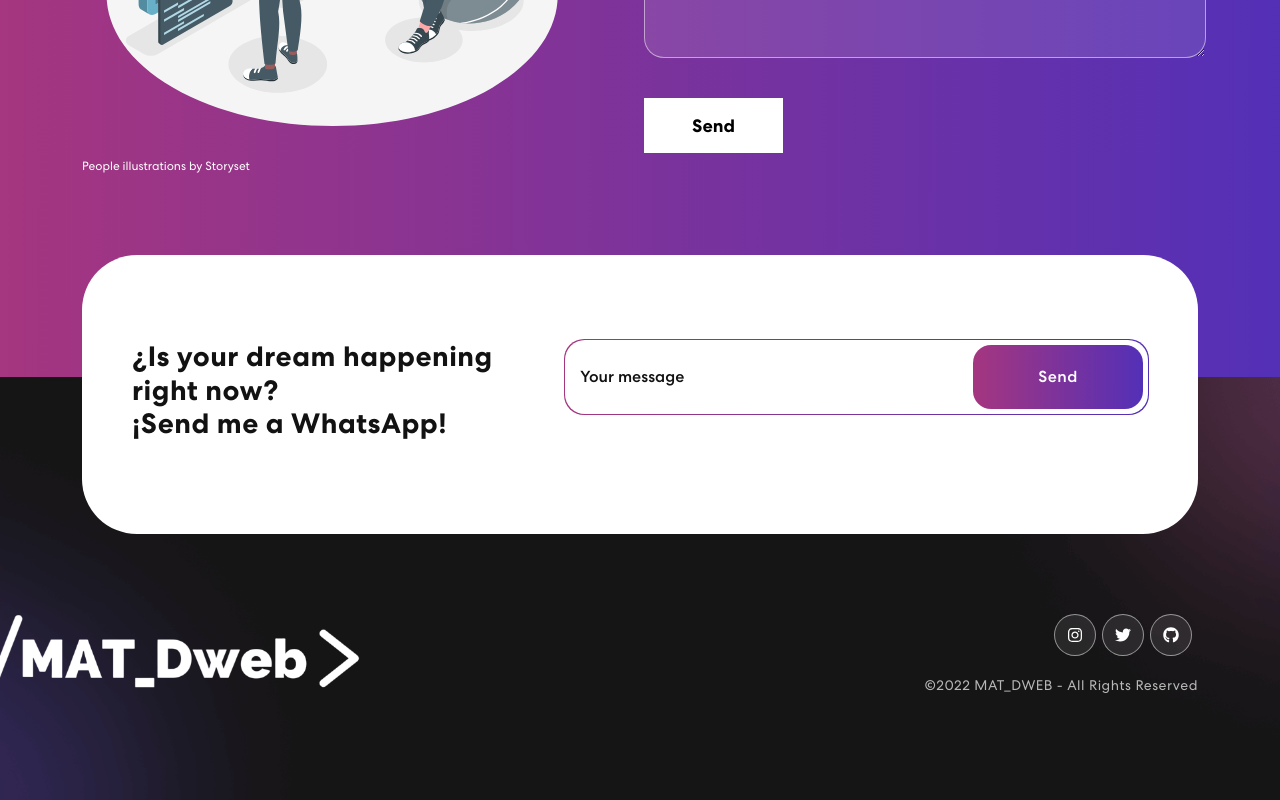
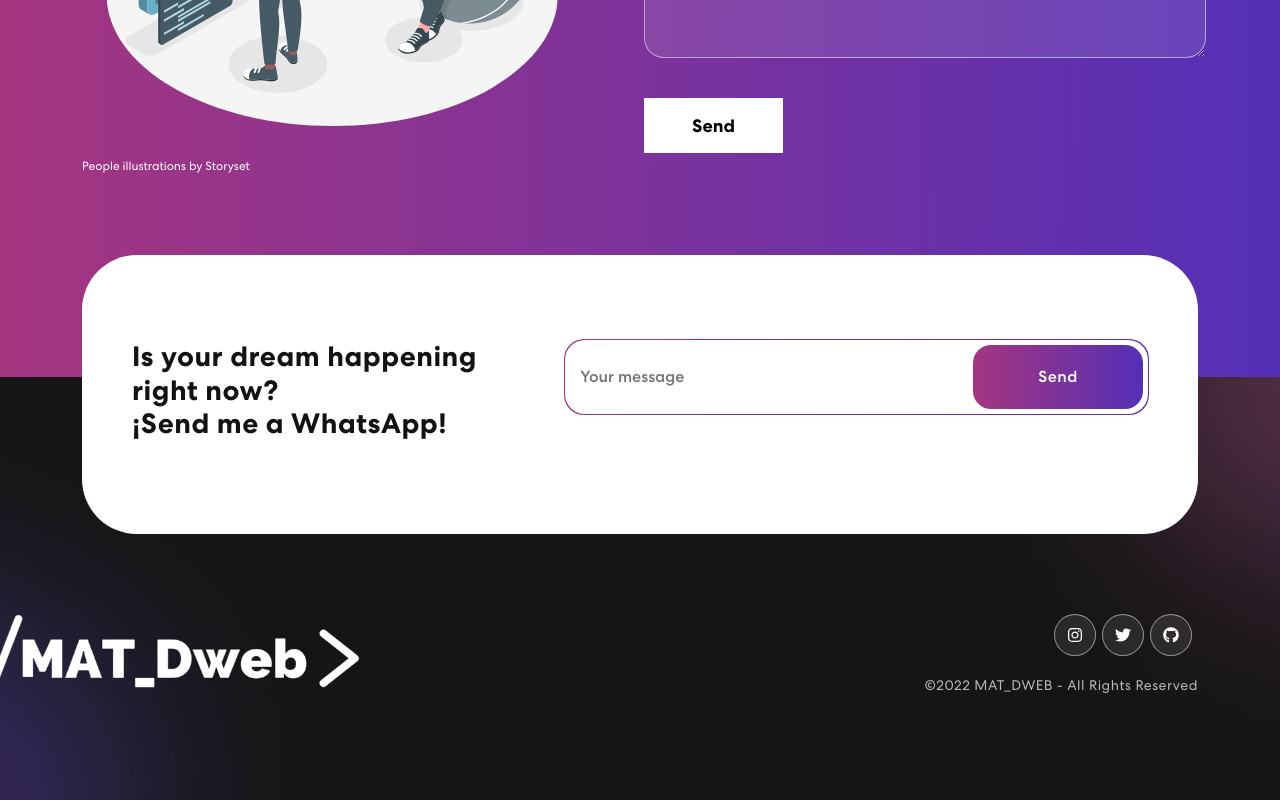
Before and after one commit to Matdweb/my-personal-portfolio-mat_dweb, a React (Create React App) app: page / in a window 1280 px wide. Shown: the part 3913-4713 px from the top of the page. Built offline with nearby package versions, Linux system fonts and the light colour scheme; the HTML template or start-up script is replaced by a standard one.

Commit message:
refactor(WhastApp): optimize code for sending successfully a message

```diff
--- a/src/components/WhatsApp.js
+++ b/src/components/WhatsApp.js
@@ -2,18 +2,13 @@ import { useState } from "react";
 import { Col, Row } from "react-bootstrap";
 
 export const WhatsApp = () => {
-  const [msj, setMsj] = useState('Your message');
-  const [link, setLink] = useState(' ')
+  const [msj, setMsj] = useState('');
 
   const sendWA = (e) => {
     e.preventDefault();
-    setLink(`https://wa.me/+50685493046?text=${msj.split(" ").join("%20")}`)
-    window.open(link)
-    clearFields()
-  }
-
-  const clearFields = () => {
-    setMsj('Your message');
+    const link = `https://wa.me/+50685493046?text=${msj.split(" ").join("%20")}`;
+    window.open(link);
+    setMsj('');
   }
 
   return (
@@ -21,12 +16,12 @@ export const WhatsApp = () => {
         <div className="msj-bx wow slideInUp">
           <Row>
             <Col lg={12} md={6} xl={5}>
-              <h3>¿Is your dream happening right now?<br></br>¡Send me a WhatsApp!</h3>
+              <h3>Is your dream happening right now?<br></br>¡Send me a WhatsApp!</h3>
             </Col>
             <Col md={6} xl={7}>
               <form>
                 <div className="new-msj-bx">
-                  <input value={msj} type="text" onChange={(e) => setMsj(e.target.value)}/>
+                  <input value={msj} type="text" placeholder={'Your message'} onChange={(e) => setMsj(e.target.value)}/>
 
                   <button style={window.screen.width < 600 ? {padding: "10px 35px"}
                   : {padding: "20px 65px"}}
```
